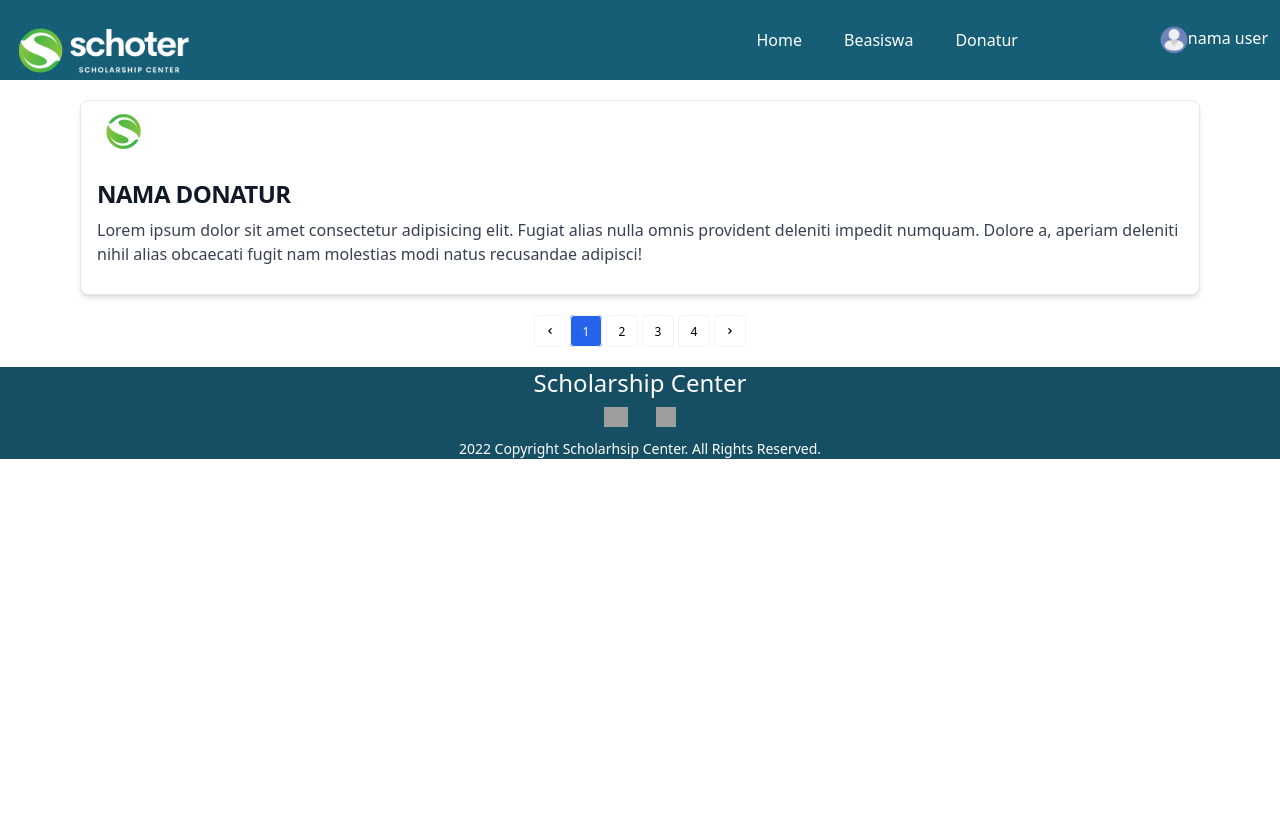
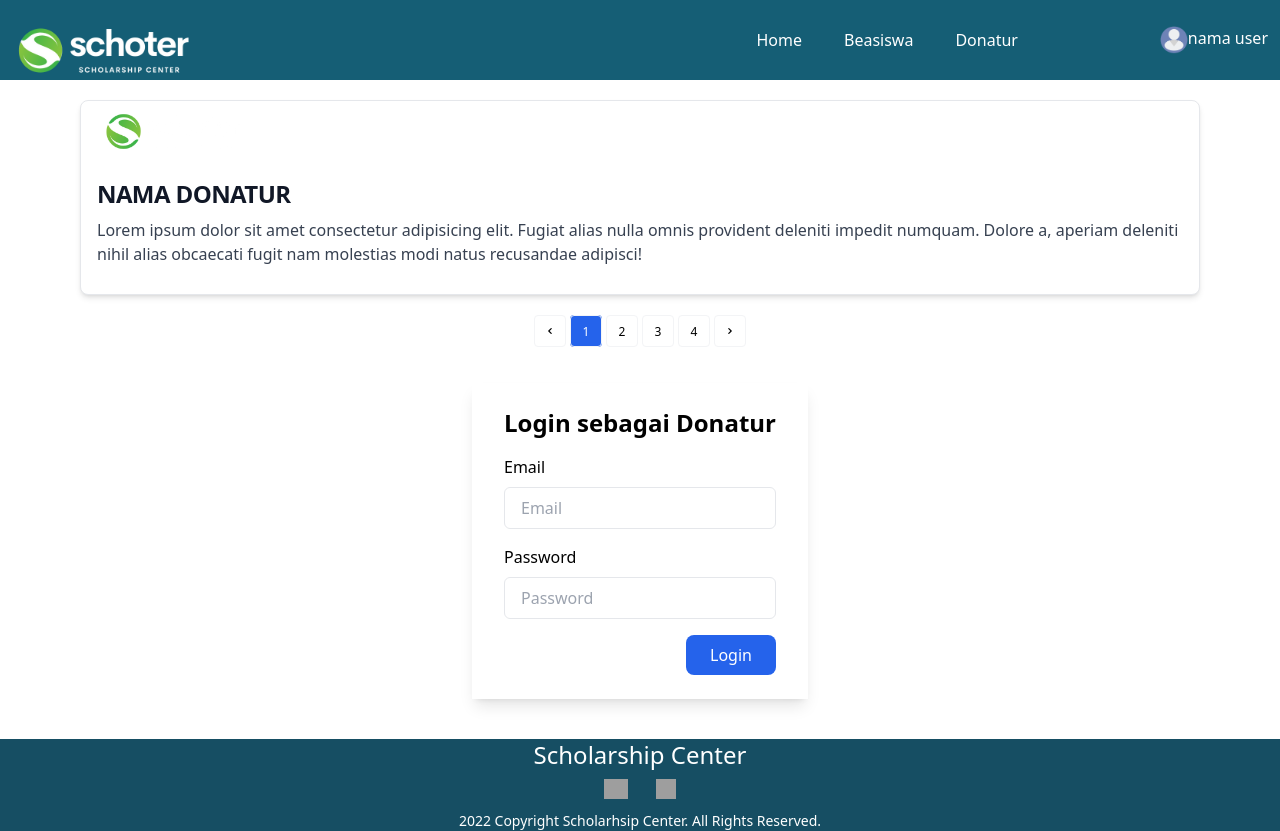
Before and after one commit to rg-km/final-project-engineering-33, a React (Create React App) app in the folder frontend/: page /donatur in a window 1280 px wide. Before the commit the page ends 800 px from the top, so only its background shows below. Built offline with nearby package versions, Linux system fonts and the light colour scheme; grey boxes are pictures that could not be loaded.

Commit message:
Menambah Donatur Profile

```diff
--- a/frontend/src/App.js
+++ b/frontend/src/App.js
@@ -6,6 +6,7 @@ import BeasiswaPage from "./pages/BeasiswaPage";
 import ProfilePage from "./pages/ProfilePage";
 import DonaturPage from "./pages/DonaturPage";
 import DonaturDetail from "./pages/DonaturDetail";
+import DonaturProfile from "./pages/DonaturProfile";
 
 function App() {
   return (
@@ -18,6 +19,7 @@ function App() {
           <Route exact path='/profile' element={<ProfilePage />}></Route>
           <Route exact path='/login' element={<LoginPage />}></Route>
           <Route exact path='/donatur1' element={<DonaturDetail />}></Route>
+          <Route exact path='/donaturprofile' element={<DonaturProfile />}></Route>
         </Routes>
       </Router>
     </>
--- a/frontend/src/pages/DonaturPage.jsx
+++ b/frontend/src/pages/DonaturPage.jsx
@@ -56,6 +56,31 @@ function DonaturPage(){
                 </li>
             </ol>
 
+            <div class="flex items-center justify-center mb-10">
+                <div class="px-8 py-6 mt-4 text-left bg-white shadow-lg">
+                    <h3 class="text-2xl font-bold text-center">Login sebagai Donatur</h3>
+                    <form action="">
+                        <div class="mt-4">
+                            <div>
+                                <label class="block" for="email">Email</label>
+                                    <input type="text" placeholder="Email" class="w-full px-4 py-2 mt-2 border rounded-md focus:outline-none focus:ring-1 focus:ring-blue-600" />
+                            </div>
+                            <div class="mt-4">
+                                <label class="block">Password</label>
+                                    <input type="password" placeholder="Password" class="w-full px-4 py-2 mt-2 border rounded-md focus:outline-none focus:ring-1 focus:ring-blue-600" />
+                            </div>
+                            <div class="flex items-baseline justify-end">
+                                <Link
+                                to='/donaturprofile'
+                                onClick={closeMobileMenu}
+                                >
+                                <button class="px-6 py-2 mt-4 text-white bg-blue-600 rounded-lg hover:bg-blue-900">Login</button>
+                                </Link>
+                            </div>
+                        </div>
+                    </form>
+                </div>
+            </div>
             <Footer/>
 
         </>
--- /dev/null
+++ b/frontend/src/pages/DonaturProfile.jsx
@@ -0,0 +1,23 @@
+import React, { useState, useEffect } from 'react';
+import { Link } from 'react-router-dom';
+import Footer from '../components/Footer/Footer'
+import Navbar from '../components/Navbar/Navbar'
+
+function DonaturProfile(){
+    const [click, setClick] = useState(false);
+    const [button, setButton] = useState(true);
+
+    const handleClick = () => setClick(!click);
+    const closeMobileMenu = () => setClick(false);
+
+    return(
+        <>
+            <Navbar/>
+            <h1>Donatur Profile</h1>
+            <Footer/>
+
+        </>
+    )
+}
+
+export default DonaturProfile
```
